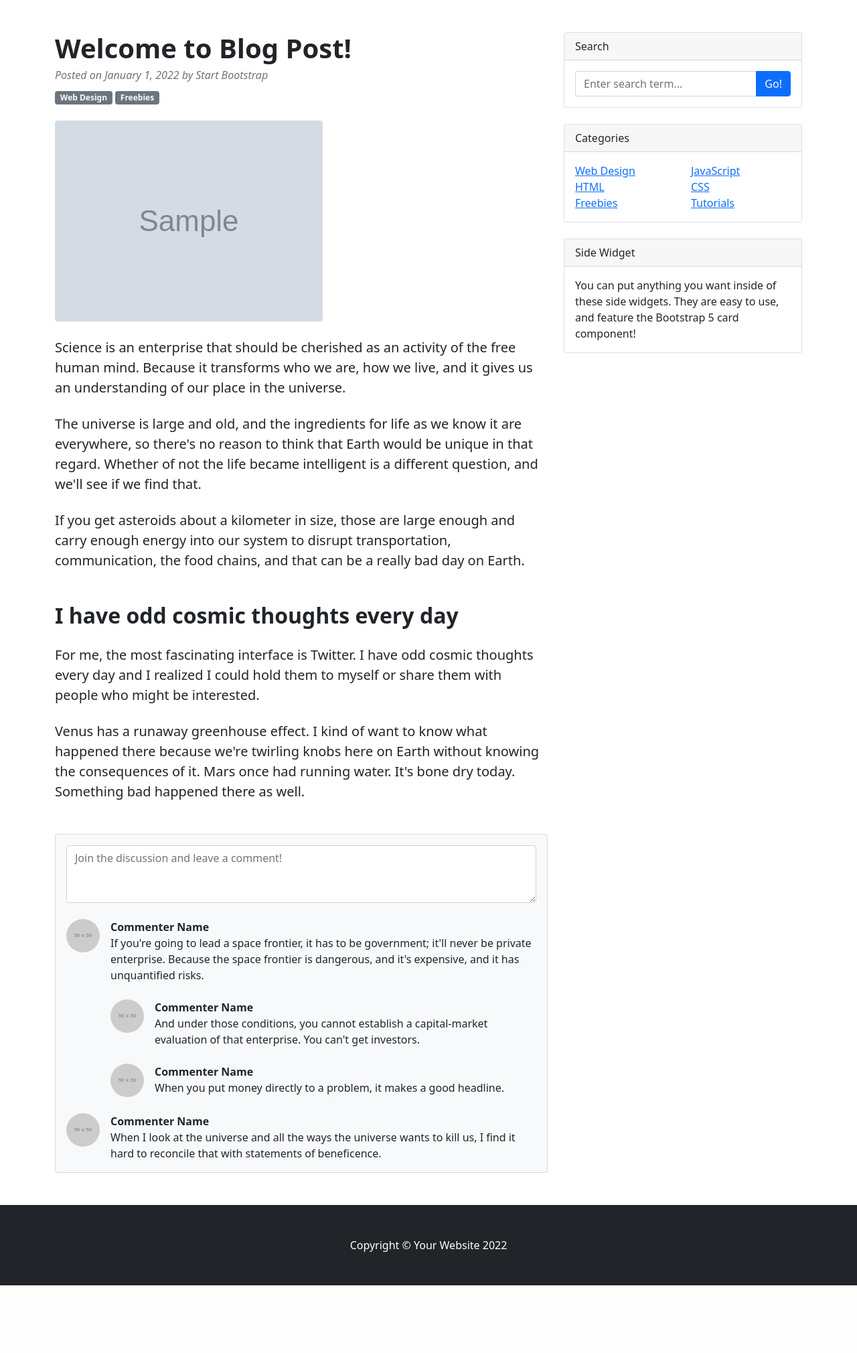
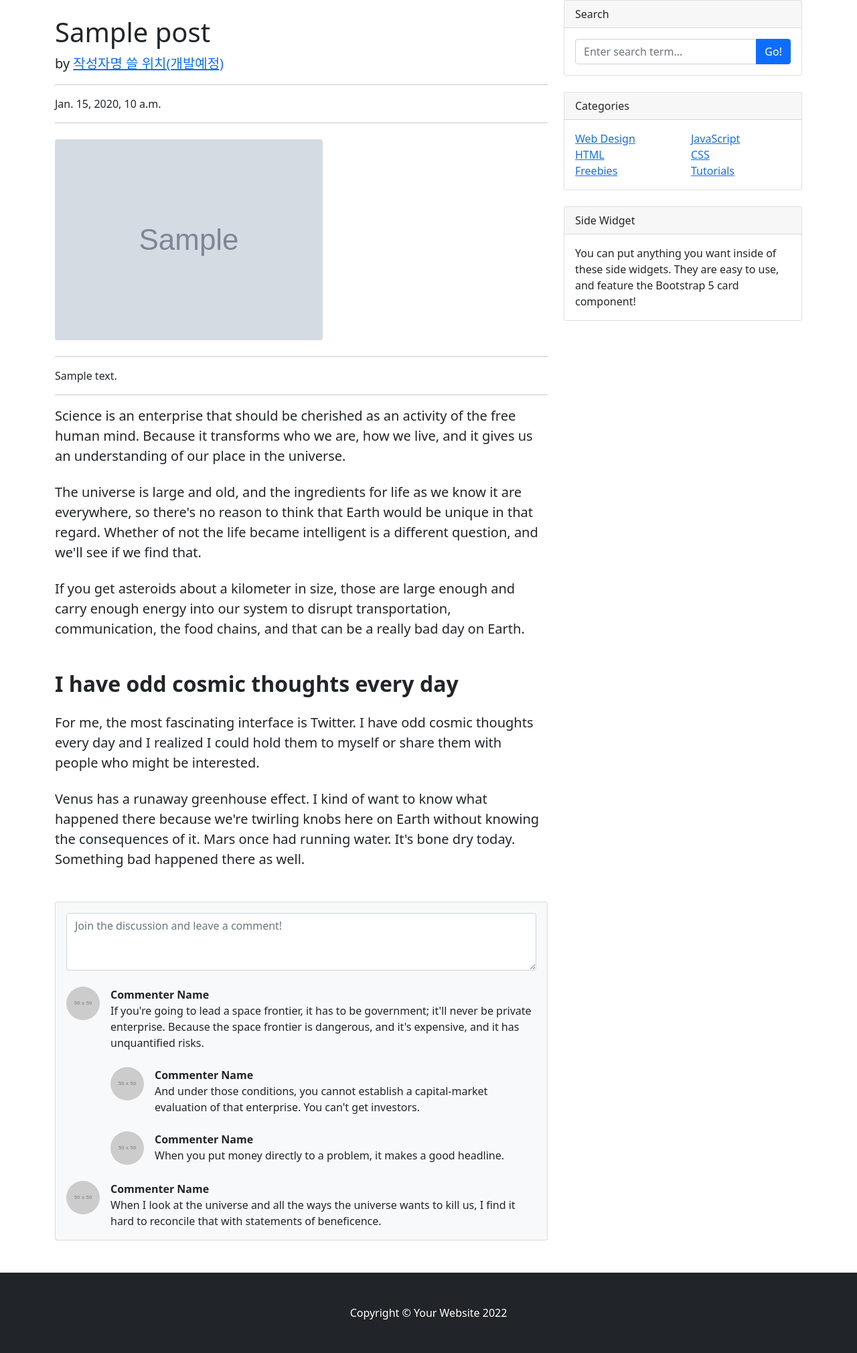
Before and after one commit to dahyun0917/2022_1_GETIT_django, a Django app: page /1/ in a window 1280 px wide. Shown: the part 56-2076 px from the top of the page at 67% size. Before the commit the page ends 1975 px from the top, so only its background shows below. Run offline with Django 4.2, Linux system fonts and the light colour scheme; tables that the repository leaves empty hold one stand-in row (values such as "Sample post"); grey boxes marked "Sample" are stand-in pictures; grey boxes labelled with a size stand in for pictures from a placeholder-image service; parts of the project's set-up code (start-up, migrations or seed data) failed here and were passed over; some libraries are stand-ins or nearby versions.

Commit message:
코드 수정하기

```diff
--- a/blog/templates/blog/post_detail.html
+++ b/blog/templates/blog/post_detail.html
@@ -31,7 +31,7 @@
             </div>
         </nav>
         <!-- Page content-->
-        <div class="container mt-5">
+        <div class="container">
             <div class="row">
                 <div class="col-lg-8">
                     <!-- Post content-->
@@ -39,16 +39,33 @@
                         <!-- Post header-->
                         <header class="mb-4">
                             <!-- Post title-->
-                            <h1 class="fw-bolder mb-1">Welcome to Blog Post!</h1>
-                            <!-- Post meta content-->
-                            <div class="text-muted fst-italic mb-2">Posted on January 1, 2022 by Start Bootstrap</div>
-                            <!-- Post categories-->
-                            <a class="badge bg-secondary text-decoration-none link-light" href="#!">Web Design</a>
-                            <a class="badge bg-secondary text-decoration-none link-light" href="#!">Freebies</a>
-                        </header>
+                            <h1 class="mt-4">{{post.title}}</h1>
+
+                            <!-- Author -->
+                            <p class="lead">
+                                by
+                                <a href="#">작성자명 쓸 위치(개발예정)</a>
+                            </p>
+
+                            <hr>
+
+                            <!-- Date/Time-->
+                            <p>{{post.created_at}}</p>
+
+                            <hr>
+
+
+
+                            </header>
                         <!-- Preview image figure-->
                         <figure class="mb-4"><img class="img-fluid rounded" src="{{post.head_image.url}}" alt="..." /></figure>
+
+                        <hr>
+
                         <!-- Post content-->
+                        <p>{{ post.content }}</p>
+
+                        <hr>
                         <section class="mb-5">
                             <p class="fs-5 mb-4">Science is an enterprise that should be cherished as an activity of the free human mind. Because it transforms who we are, how we live, and it gives us an understanding of our place in the universe.</p>
                             <p class="fs-5 mb-4">The universe is large and old, and the ingredients for life as we know it are everywhere, so there's no reason to think that Earth would be unique in that regard. Whether of not the life became intelligent is a different question, and we'll see if we find that.</p>
@@ -147,9 +164,11 @@
         <footer class="py-5 bg-dark">
             <div class="container"><p class="m-0 text-center text-white">Copyright &copy; Your Website 2022</p></div>
         </footer>
-        <!-- Bootstrap core JS-->
-        <script src="https://code.jquery.com/jquery-3.5.1.slim.min.js" integrity="sha384-DfXdz2htPH0lsSSs5nCTpuj/zy4c+OGpamoFVy38MVBnE+IbbVYUew+OrCXaRkfj" crossorigin="anonymous"></script>
-        <script src="https://cdn.jsdelivr.net/npm/popper.js@1.16.1/dist/umd/popper.min.js" integrity="sha384-9/reFTGAW83EW2RDu2S0VKaIzap3H66lZH81PoYlFhbGU+6BZp6G7niu735Sk7lN" crossorigin="anonymous"></script>
-        <script src="https://cdn.jsdelivr.net/npm/bootstrap@4.5.3/dist/js/bootstrap.min.js" integrity="sha384-w1Q4orYjBQndcko6MimVbzY0tgp4pWB4lZ7lr30WKz0vr/aWKhXdBNmNb5D92v7s" crossorigin="anonymous"></script>
-    </body>
+
+        <script src="https://cdn.jsdelivr.net/npm/@popperjs/core@2.10.2/dist/umd/popper.min.js"
+            integrity="sha384-7+zCNj/IqJ95wo16oMtfsKbZ9ccEh31eOz1HGyDuCQ6wgnyJNSYdrPa03rtR1zdB"
+            crossorigin="anonymous"></script>
+        <script src="https://cdn.jsdelivr.net/npm/bootstrap@5.1.3/dist/js/bootstrap.min.js"
+            integrity="sha384-QJHtvGhmr9XOIpI6YVutG+2QOK9T+ZnN4kzFN1RtK3zEFEIsxhlmWl5/YESvpZ13"
+            crossorigin="anonymous"></script></body>
 </html>
--- a/blog/views.py
+++ b/blog/views.py
@@ -5,7 +5,8 @@ from .models import Post
 
 class PostList(ListView):
     model = Post
-    template_name = 'blog/index.html'
+    ordering='-pk'
+    #template_name = 'blog/index.html'
 
 class PostDetail(DetailView):
     model = Post
@@ -15,7 +16,7 @@ class PostDetail(DetailView):
 # FBV를 이용한!!
 '''
 def index(request):
-    posts=Post.objects.all()
+    posts=Post.objects.all().order_by('-pk')
 
     return render(
         request,
```
Also changed, not shown: blog/templates/blog/post_list.html (+5 -5 lines).
